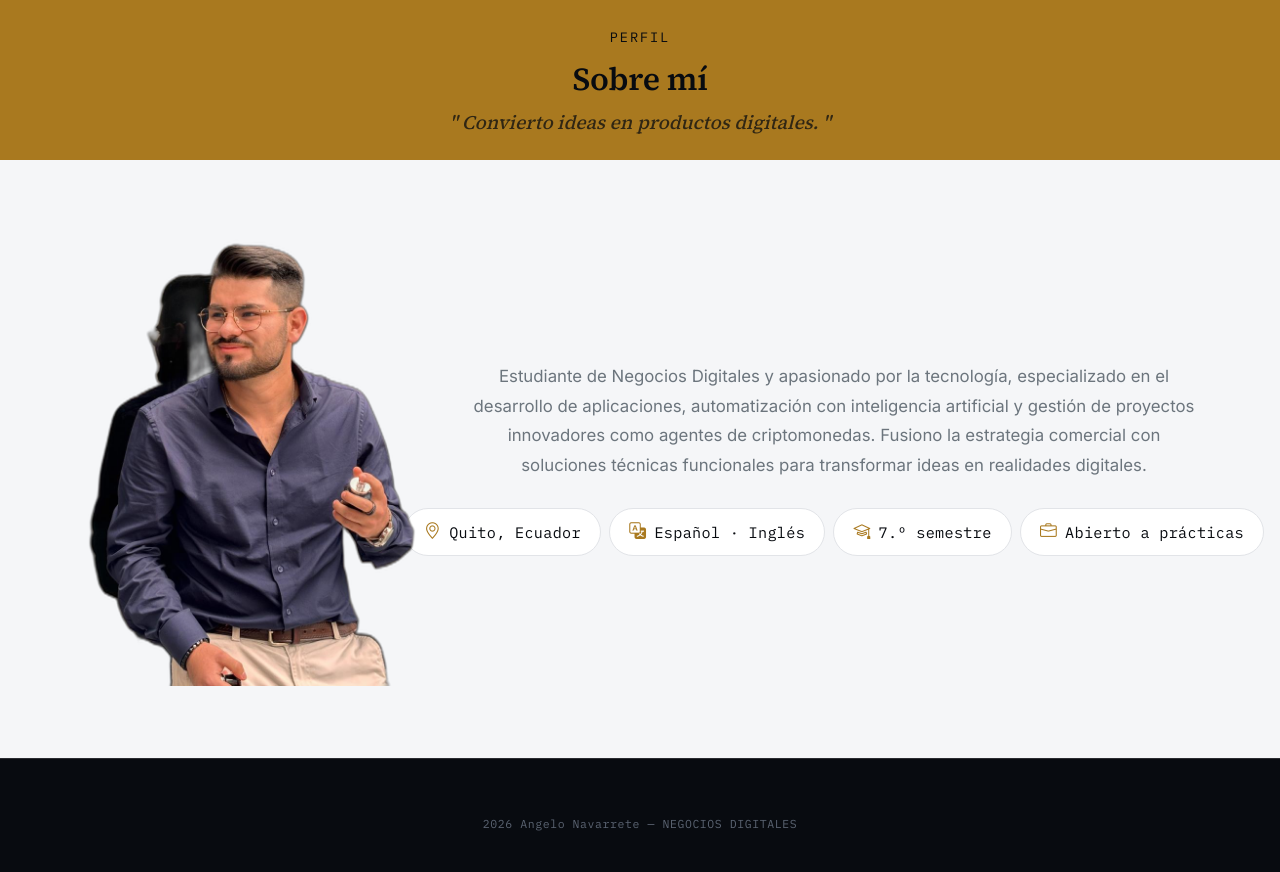
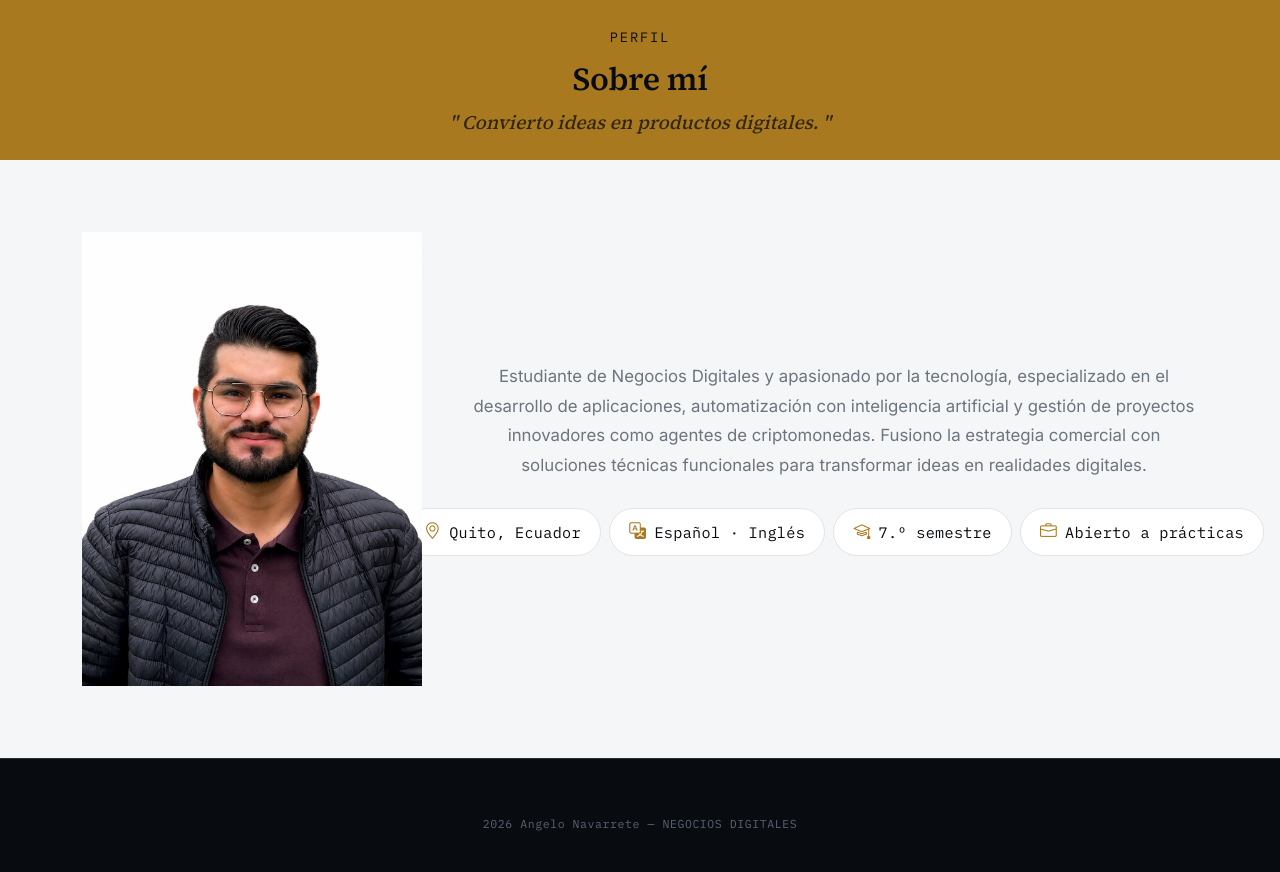
Before and after one commit to Navo1804/Portafolio-profesional, a Flask app: page /sobre-mi in a window 1280 px wide. Shown: the part 76-948 px from the top of the page. Run offline with Flask 3, Linux system fonts and the light colour scheme.

Commit message:
Diseño Final

```diff
--- a/app/static/css/style.css
+++ b/app/static/css/style.css
@@ -836,9 +836,10 @@ a:focus-visible, button:focus-visible, .form-control:focus-visible {
 
 .about-photo {
     width: 100%;
-    aspect-ratio: 3 / 4;
-    object-fit: cover;
+    height: auto;
     display: block;
+    object-fit: contain;
+    background: transparent;
 }
 
 .facts-row {
--- a/app/templates/main/estudios.html
+++ b/app/templates/main/estudios.html
@@ -45,7 +45,7 @@
                     <div class="study-info">
                         <h5>Inglés — Nivel Intermedio</h5>
                         <p class="study-sub">Centro de Educación Continua EPN — Quito</p>
-                        <span class="study-period">Certificación</span>
+                        <span class="study-period">2023</span>
                     </div>
                 </div>
             </div>
--- a/app/templates/main/experiencia.html
+++ b/app/templates/main/experiencia.html
@@ -40,7 +40,7 @@
         <div class="cta-banner">
             <div class="cta-text">
               <i class="bi bi-briefcase"></i>
-              <p>Abierto a nuevas oportunidades y prácticas profesionales.</p>
+              <p>Abierto a nuevas oportunidades y pasantías.</p>
             </div>
             <a href="{{ url_for('main.contacto') }}" class="btn-pill">Hablemos</a>
         </div>
--- a/app/templates/main/proyecto_edificio_sigma.html
+++ b/app/templates/main/proyecto_edificio_sigma.html
@@ -83,6 +83,7 @@
                         <span class="stack-pill">Excel</span>
                         <span class="stack-pill">Canva Sites</span>
                         <span class="stack-pill">Análisis financiero</span>
+                        <span class="stack-pill">Realidad Aumentada</span>
                     </div>
                 </div>
 
--- a/app/templates/main/sobre_mi.html
+++ b/app/templates/main/sobre_mi.html
@@ -15,7 +15,7 @@
         <div class="row g-5 align-items-center">
             <div class="col-md-4">
                 <div class="about-photo-frame">
-                    <img src="{{ url_for('static', filename='img/angelo-hero.png') }}" alt="Angelo Navarrete" class="about-photo">
+                    <img src="{{ url_for('static', filename='img/foto-perfil.png') }}" alt="Angelo Navarrete" class="about-photo">
                 </div>
             </div>
             <div class="col-md-8">
```
Also changed, not shown: app/static/img/foto-perfil.png (added), 4 other files.
